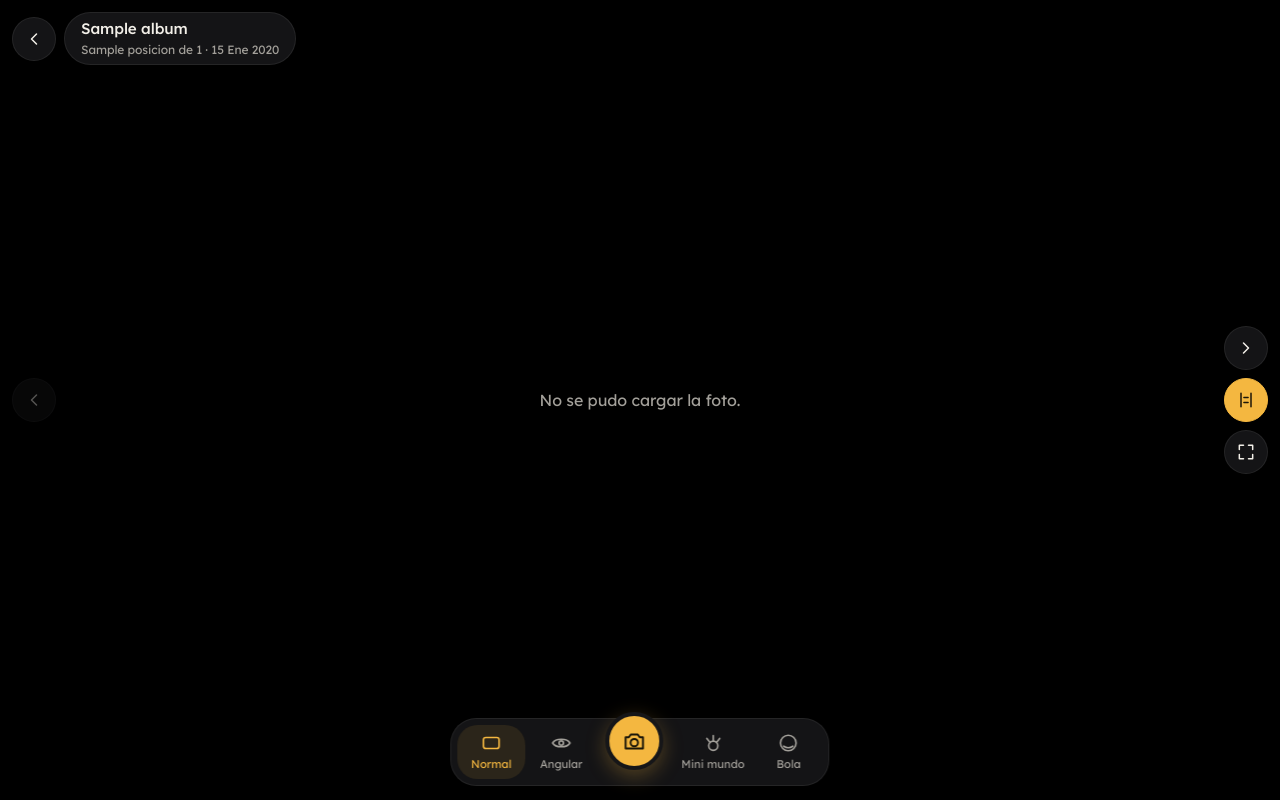
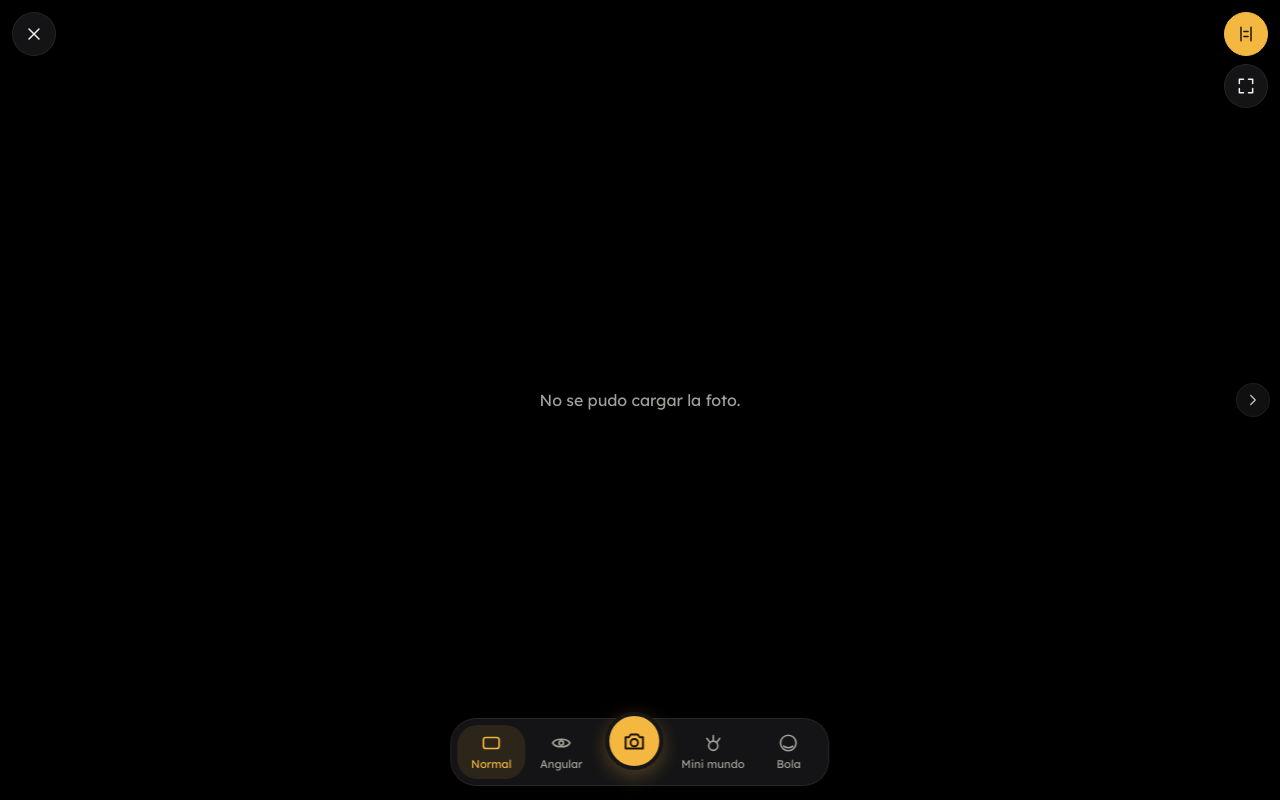
Before and after one commit to marcelopc2/foto360, a Django app: template galeria/templates/galeria/visor.html in a window 1280 px wide. Run offline with Django 5.2, Linux system fonts and the light colour scheme; tables that the repository leaves empty hold one stand-in row (values such as "Sample post"); the template is opened without the code that fills it: values that come from a table or form of the project are taken from there, most other values are stand-ins (such as "Sample title", 1, 10 or a date in 2020).

Commit message:
Visor: contador chico en vez del título y flechas pequeñas a cada lado
Co-Authored-By: Claude Opus 5.5 <noreply@anthropic.com>

```diff
--- a/galeria/templates/galeria/visor.html
+++ b/galeria/templates/galeria/visor.html
@@ -21,14 +21,17 @@
   .redondo.desactivado { opacity: .35; pointer-events: none; }
 
   /* Arriba */
-  .arriba { top: max(12px, env(safe-area-inset-top)); left: 12px; display: flex; align-items: center; gap: 8px; max-width: calc(100% - 24px); }
-  .arriba .titulo { min-width: 0; max-width: min(320px, 60vw); padding: 6px 16px; border-radius: 999px; line-height: 1.25; }
-  .arriba .titulo strong { display: block; font-weight: 500; font-size: .95rem; white-space: nowrap; overflow: hidden; text-overflow: ellipsis; }
-  .arriba .titulo span { font-size: .75rem; color: var(--suave); }
+  .arriba { top: max(12px, env(safe-area-inset-top)); left: 12px; }
+  .contador { top: calc(max(12px, env(safe-area-inset-top)) + 11px); left: 50%; transform: translateX(-50%);
+    padding: 3px 11px; border-radius: 999px; font-size: .75rem; color: var(--suave); font-variant-numeric: tabular-nums; }
 
-  /* Riel derecho y flecha izquierda */
-  .riel { right: 12px; top: 50%; transform: translateY(-50%); display: flex; flex-direction: column; gap: 8px; }
-  .flecha { left: 12px; top: 50%; transform: translateY(-50%); }
+  /* Controles arriba a la derecha; flechas chicas a cada lado */
+  .riel { right: 12px; top: max(12px, env(safe-area-inset-top)); display: flex; flex-direction: column; gap: 8px; }
+  .flecha { top: 50%; transform: translateY(-50%); width: 34px; height: 34px; opacity: .8; }
+  .flecha:hover { opacity: 1; }
+  .flecha svg { width: 18px; height: 18px; }
+  #ant { left: 10px; }
+  #sig { right: 10px; }
 
   /* Barra inferior con botón central */
   .dock { left: 50%; transform: translateX(-50%); bottom: max(14px, env(safe-area-inset-bottom));
@@ -93,9 +96,7 @@
   @media (max-width: 560px) {
     .modo { min-width: 54px; padding: 7px 4px 6px; font-size: .64rem; }
     .fab { margin: -22px 4px 0; }
-    .riel { top: auto; bottom: calc(max(14px, env(safe-area-inset-bottom)) + 86px); transform: none; }
-    .flecha { top: auto; bottom: calc(max(14px, env(safe-area-inset-bottom)) + 86px); transform: none; }
-    body.encuadrando .riel, body.encuadrando .flecha { display: none; }  /* el zoom se hace con dos dedos */
+    body.encuadrando .flecha { display: none; }
   }
 </style>
 {% endblock %}
@@ -105,18 +106,13 @@
 <div id="marco" hidden><i></i><i></i><i></i><i></i><b></b><b></b><b></b><b></b><span class="formato" id="formatoTxt"></span></div>
 <div id="flash"></div>
 
-<header class="flota arriba">
-  <a class="redondo" href="{% url 'album_publico' album.token %}" title="Volver al álbum" aria-label="Volver al álbum"><svg class="i"><use href="#i-atras"/></svg></a>
-  <div class="titulo vidrio">
-    <strong>{{ album.titulo }}</strong>
-    <span>{{ posicion }} de {{ fotos|length }}{% if foto.tomada %} · {{ foto.tomada|date:"j M Y" }}{% endif %}</span>
-  </div>
-</header>
+<a class="flota redondo arriba" href="{% url 'album_publico' album.token %}" title="Volver al álbum «{{ album.titulo }}»" aria-label="Volver al álbum"><svg class="i"><use href="#i-cerrar"/></svg></a>
+{% if fotos|length > 1 %}<span class="flota vidrio contador" title="{{ album.titulo }}">{{ posicion }} / {{ fotos|length }}</span>{% endif %}
 
-<a class="flota redondo flecha {% if not anterior %}desactivado{% endif %}" id="ant" href="{% if anterior %}{% url 'visor' album.token anterior.uid.hex %}{% endif %}" title="Foto anterior" aria-label="Foto anterior"><svg class="i"><use href="#i-atras"/></svg></a>
+{% if anterior %}<a class="flota redondo flecha" id="ant" href="{% url 'visor' album.token anterior.uid.hex %}" title="Foto anterior" aria-label="Foto anterior"><svg class="i"><use href="#i-atras"/></svg></a>{% endif %}
+{% if siguiente %}<a class="flota redondo flecha" id="sig" href="{% url 'visor' album.token siguiente.uid.hex %}" title="Foto siguiente" aria-label="Foto siguiente"><svg class="i"><use href="#i-adelante"/></svg></a>{% endif %}
 
 <div class="flota riel">
-  <a class="redondo {% if not siguiente %}desactivado{% endif %}" id="sig" href="{% if siguiente %}{% url 'visor' album.token siguiente.uid.hex %}{% endif %}" title="Foto siguiente" aria-label="Foto siguiente"><svg class="i"><use href="#i-adelante"/></svg></a>
   <button type="button" class="redondo" id="recto" title="Recto: endereza las líneas en las vistas anchas" aria-label="Enderezar líneas" aria-pressed="true"><svg class="i"><use href="#i-recto"/></svg></button>
   <button type="button" class="redondo" id="completa" title="Pantalla completa" aria-label="Pantalla completa"><svg class="i"><use href="#i-completa"/></svg></button>
   <button type="button" class="redondo" id="giro" title="Mirar moviendo el teléfono" aria-label="Mirar moviendo el teléfono" aria-pressed="false" hidden><svg class="i"><use href="#i-mover"/></svg></button>
@@ -237,7 +233,7 @@
     const arriba = document.querySelector(".arriba").getBoundingClientRect().bottom + 12;
     const abajo = vh - hoja.getBoundingClientRect().top + 12;
     const margenV = Math.max(arriba, abajo);       // centrado: igual arriba y abajo
-    const margenH = vw > 700 ? 76 : 16;            // espacio para el riel en pantallas anchas
+    const margenH = vw > 700 ? 76 : 60;            // espacio para los botones de la derecha
     const maxW = vw - 2 * margenH, maxH = vh - 2 * margenV;
     const r = proporcion();
     let w = maxW, h = w / r;
@@ -311,7 +307,7 @@
   };
 
   document.addEventListener("keydown", (e) => {
-    const ir = (id) => { const a = $(id); if (a.getAttribute("href")) location.href = a.getAttribute("href"); };
+    const ir = (id) => { const a = $(id); if (a) location.href = a.getAttribute("href"); };
     if (e.key === "Escape" && !hoja.hidden) cerrarEncuadre();
     else if (e.key === "PageDown" || (e.key === "ArrowRight" && e.shiftKey)) ir("sig");
     else if (e.key === "PageUp" || (e.key === "ArrowLeft" && e.shiftKey)) ir("ant");
```
